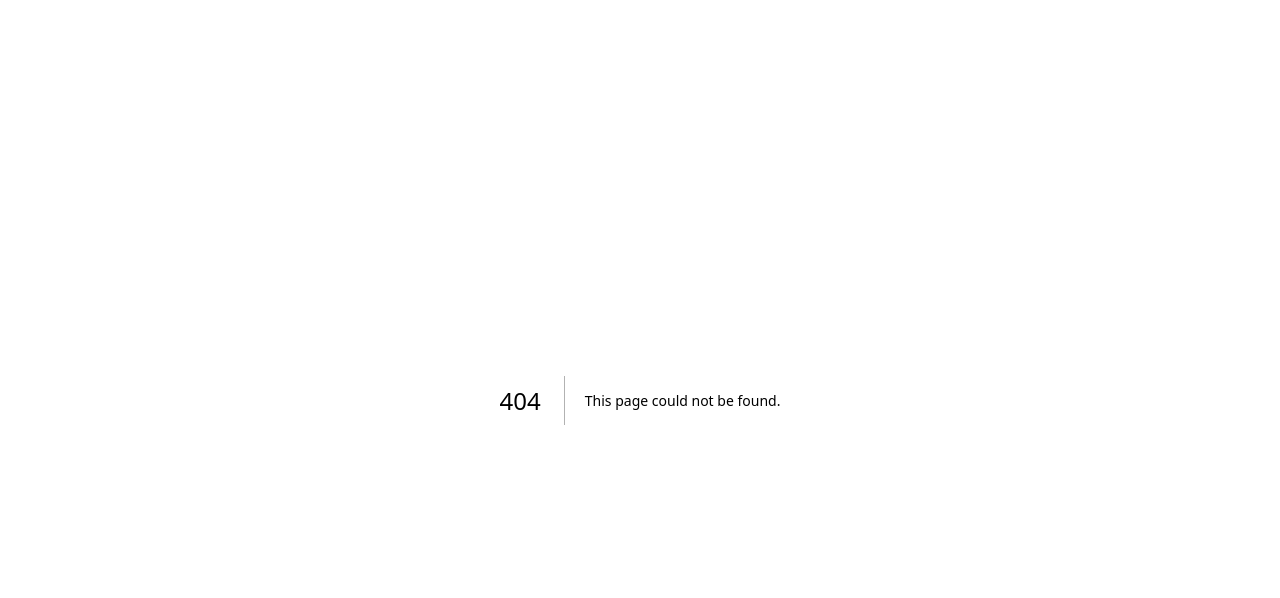
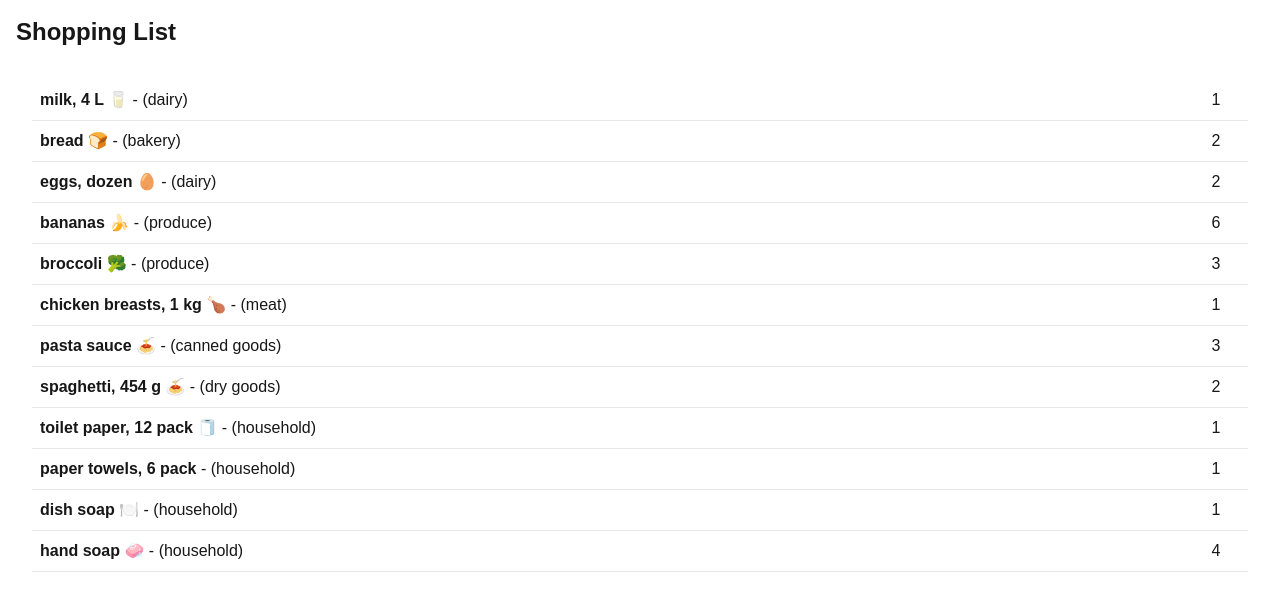
Before and after one commit to zena-kebede/cprg306-assignments, a Next.js app: page /week-6 in a window 1280 px wide. Before the commit this address had no page. Shown: the top 598 px of the page. Built offline with nearby package versions, Linux system fonts and the light colour scheme.

Commit message:
add page.js, item-list.js, item.js from Week-3
add page.js, item-list.js, item.js from Week-3

```diff
--- /dev/null
+++ b/app/week-6/item-list.js
@@ -0,0 +1,90 @@
+import React from 'react';
+import Item from './item';
+
+const item1 = {
+    name: "milk, 4 L 🥛",
+    quantity: 1,
+    category: "dairy",
+  };
+
+  const item2 = {
+    name: "bread 🍞",
+    quantity: 2,
+    category: "bakery",
+  };
+
+  const item3 = {
+    name: "eggs, dozen 🥚",
+    quantity: 2,
+    category: "dairy",
+  };
+
+  const item4 = {
+    name: "bananas 🍌",
+    quantity: 6,
+    category: "produce",
+  };
+
+  const item5 = {
+    name: "broccoli 🥦",
+    quantity: 3,
+    category: "produce",
+  };
+
+  const item6 = {
+    name: "chicken breasts, 1 kg 🍗",
+    quantity: 1,
+    category: "meat",
+  };
+
+  const item7 = {
+    name: "pasta sauce 🍝",
+    quantity: 3,
+    category: "canned goods",
+  };
+
+  const item8 = {
+    name: "spaghetti, 454 g 🍝",
+    quantity: 2,
+    category: "dry goods",
+  };
+
+  const item9 = {
+    name: "toilet paper, 12 pack 🧻",
+    quantity: 1,
+    category: "household",
+  };
+
+  const item10 = {
+    name: "paper towels, 6 pack",
+    quantity: 1,
+    category: "household",
+  };
+
+  const item11 = {
+    name: "dish soap 🍽️",
+    quantity: 1,
+    category: "household",
+  };
+
+  const item12 = {
+    name: "hand soap 🧼",
+    quantity: 4,
+    category: "household",
+  };
+
+  const items = [
+    item1, item2, item3, item4, item5, item6, item7, item8, item9, item10, item11, item12
+  ];
+
+  const ItemList = () => {
+    return (
+        <ul className="list-none p-4">
+            {items.map((item, index) => (
+                <Item key={index} {...item} />
+            ))}
+        </ul>
+    );
+  };
+
+  export default ItemList;
--- /dev/null
+++ b/app/week-6/item.js
@@ -0,0 +1,14 @@
+import React from "react";
+
+const Item = ({ name, quantity, category }) => {
+  return (
+    <li className="p-2 border-b border-gray-200 flex justify-between items-center">
+      <div className="flex-grow">
+        <span className="font-semibold">{name}</span> - ({category})
+      </div>
+      <div className="flex-shrink-0 w-12 text-center">{quantity}</div>
+    </li>
+  );
+};
+
+export default Item;
--- /dev/null
+++ b/app/week-6/page.js
@@ -0,0 +1,13 @@
+import React from 'react';
+import ItemList from './item-list';
+
+const Page = () => {
+    return (
+        <main className="container mx-auto p-4">
+            <h1 className="text-2xl font-bold mb-4">Shopping List</h1>
+            <ItemList/>
+        </main>
+    );
+};
+
+export default Page;
```
